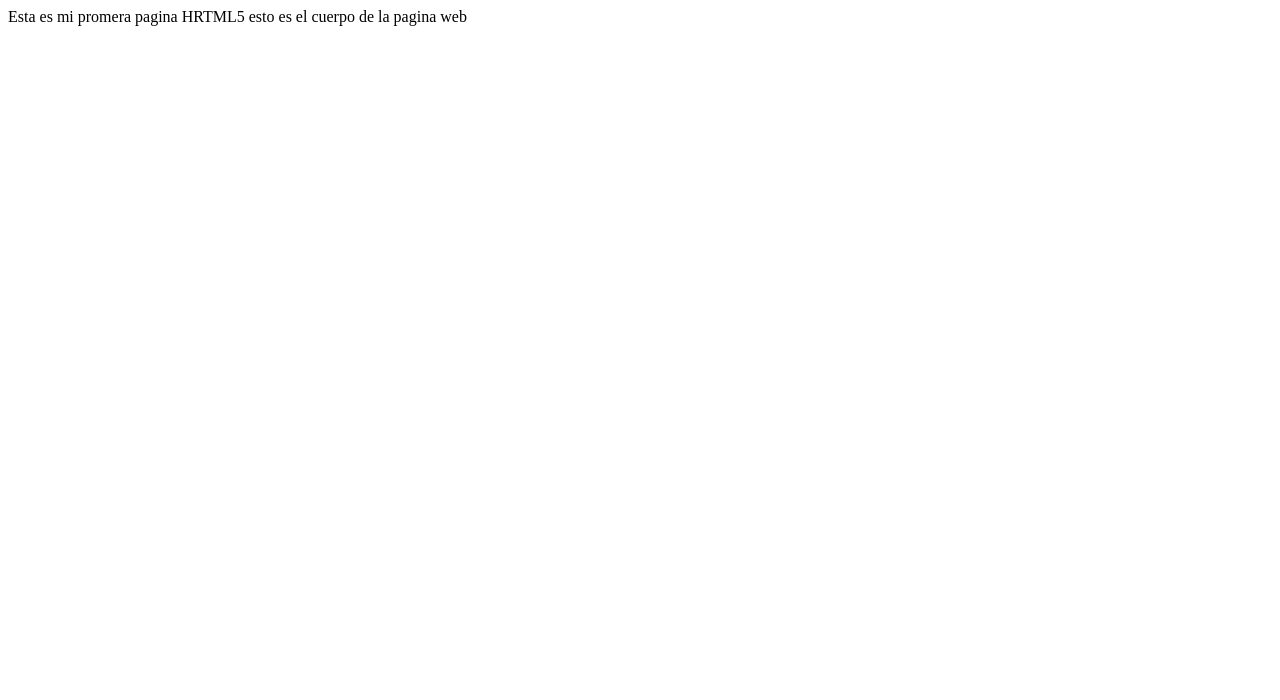
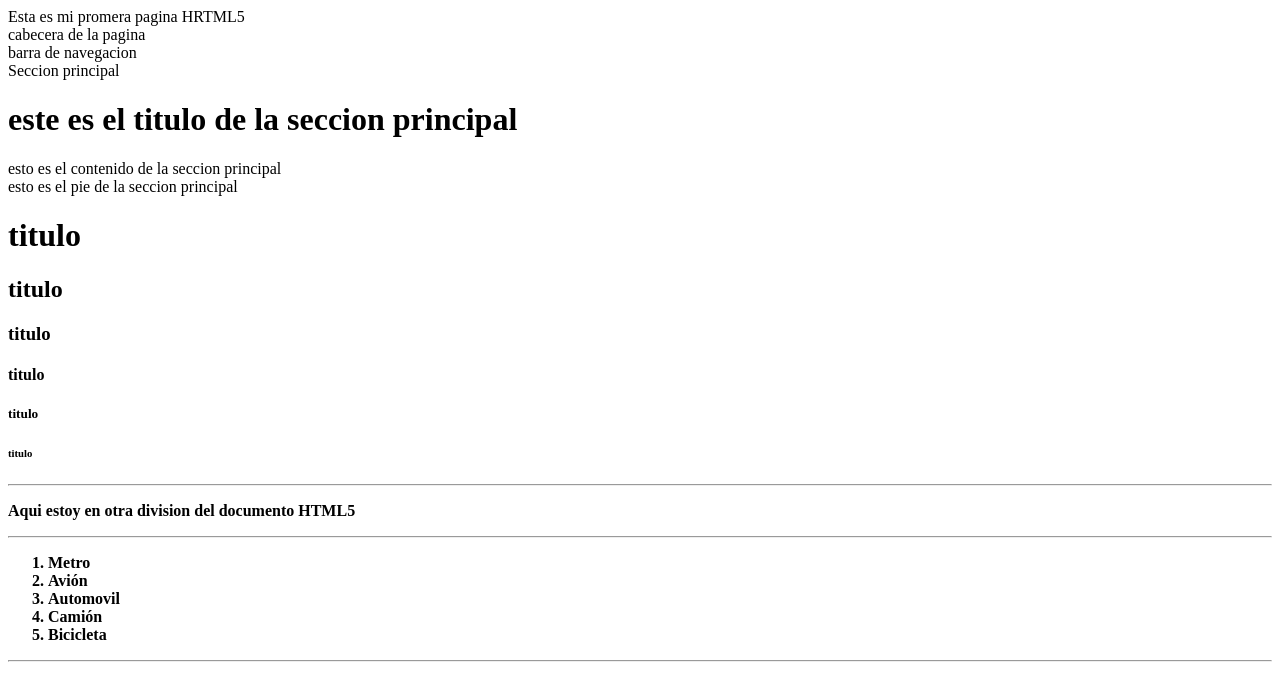
Before and after one commit to 201521769/practica1, a website: page index.html in a window 1280 px wide. Drawn offline with Linux system fonts and the light colour scheme.

Commit message:
1 binaries uploaded

```diff
--- a/index.html
+++ b/index.html
@@ -10,7 +10,39 @@ Esta es mi promera pagina HRTML5
 <link rel="icon" href="img/tese.png">
 </head>
 <body>
-esto es el cuerpo de la pagina web
+  <header>cabecera de la pagina</header>
+  <nav>barra de navegacion</nav>
+  <section>Seccion principal </section>
+  <header>
+   <h1>este es el titulo de la seccion principal</h1>
+  </header>
+
+  <article>
+  esto es el contenido de la seccion principal
+  </article>
+  <footer>esto es el pie de la seccion principal</footer>
+
+<h1>titulo</h1>
+<h2>titulo</h2>
+<h3>titulo</h3>
+<h4>titulo</h4>
+<h5>titulo</h5>
+<h6>titulo</h6>
+<hr>
+<p> <b> Aqui estoy en otra division del documento HTML5 </p>
+<hr>
+  <ol>
+  <li>Metro</li>
+  <li>Avión</li>
+  <li>Automovil</li>
+  <li>Camión</li>
+  <li>Bicicleta</li>
+</ol>
+<hr>
+
+
+
+
 </body>
 
 
```
Also changed, not shown: kisspng-persona-5-shin-megami-tensei-persona-4-video-game-persona-5-5b301f1a0b2c35.5682226915298803460458.png (added).
